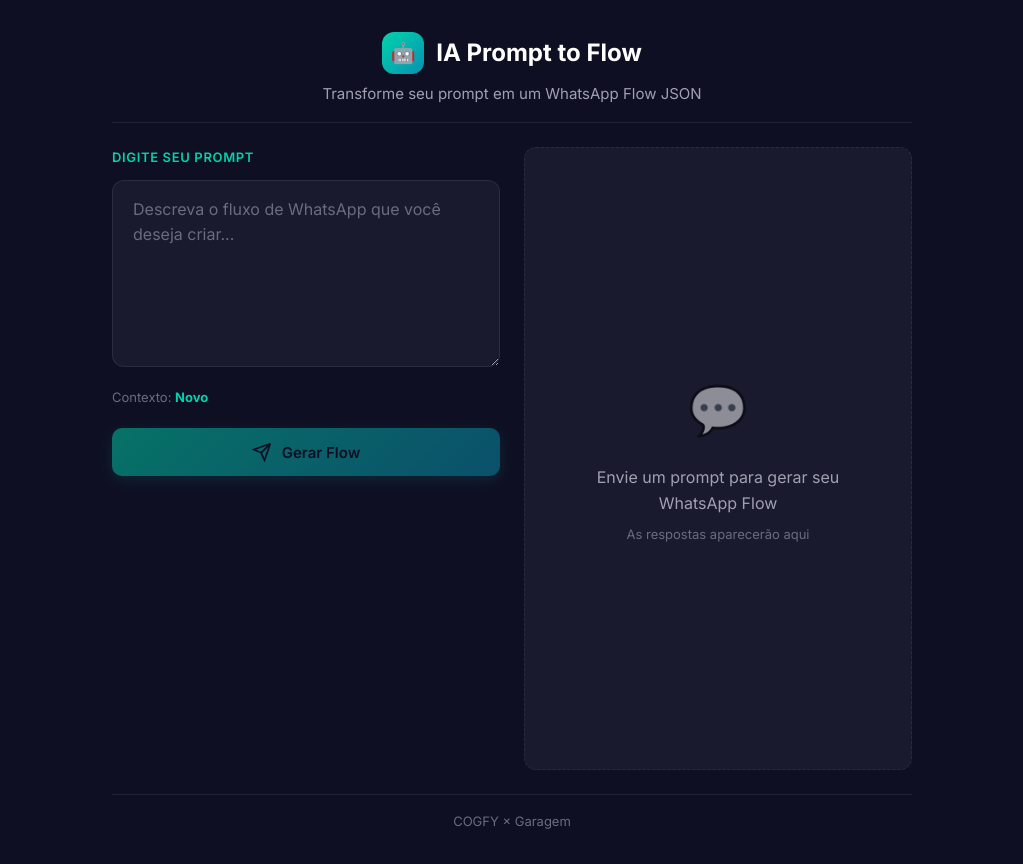
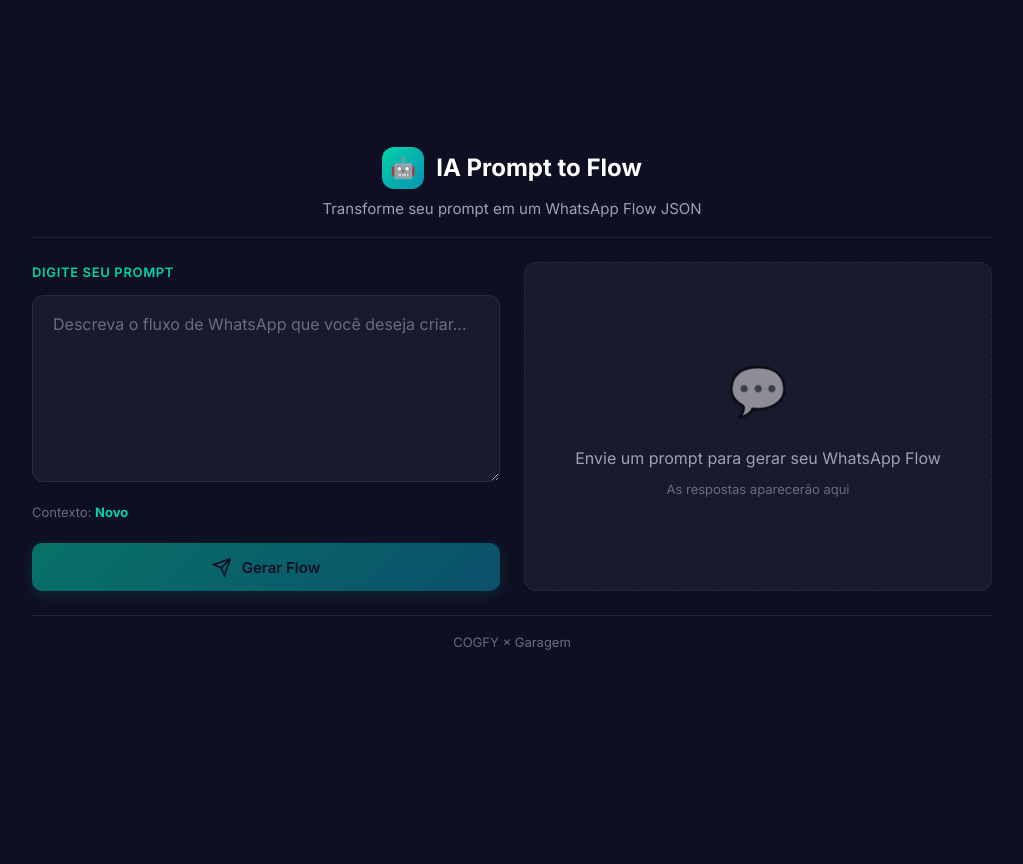
Before and after one commit to gestaodeosgaragem-cloud/ia_wflow, a React (Vite) app: page / in a window 1280 px wide. Shown: the whole page, without its empty margins (128-1151 px from the left). After the commit the page ends 800 px from the top, so only its background shows below. Built offline with nearby package versions, Linux system fonts and the light colour scheme.

Commit message:
Update App.css

```diff
--- a/src/App.css
+++ b/src/App.css
@@ -2,9 +2,16 @@
     display: flex;
     flex-direction: column;
     gap: 1.5rem;
-    min-height: 100vh;
+    max-height: 100vh;
+    align-items: stretch;
+    width: 75vw;
 }
 
+#root {
+    width: 75vw;
+    max-width: 800px;
+    justify-items: anchor-center;
+}
 /* Header */
 .app__header {
     text-align: center;
```
